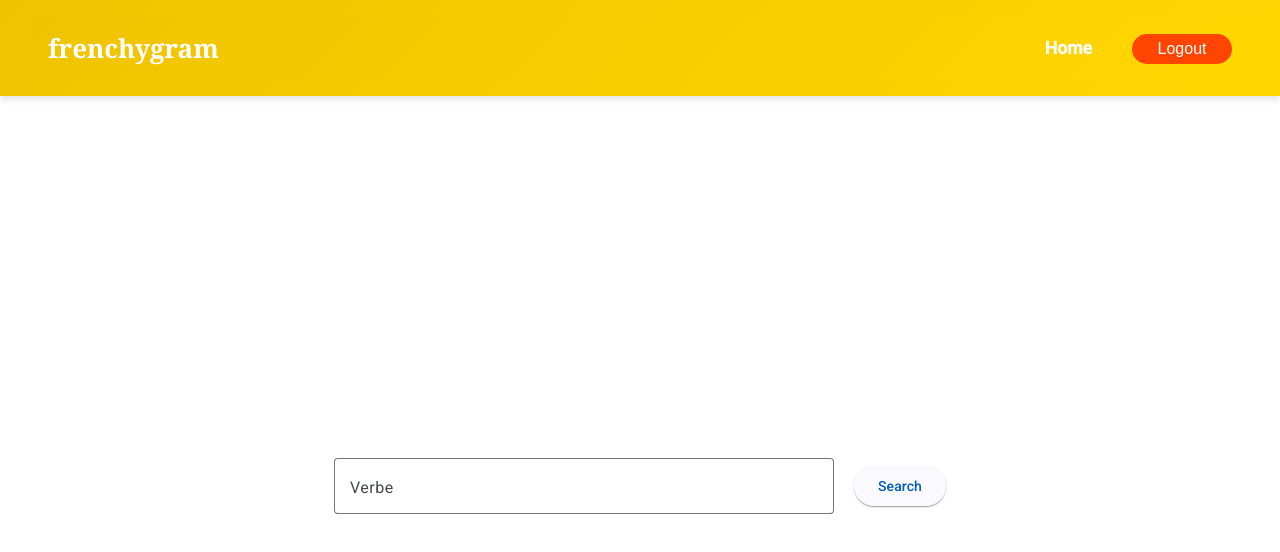
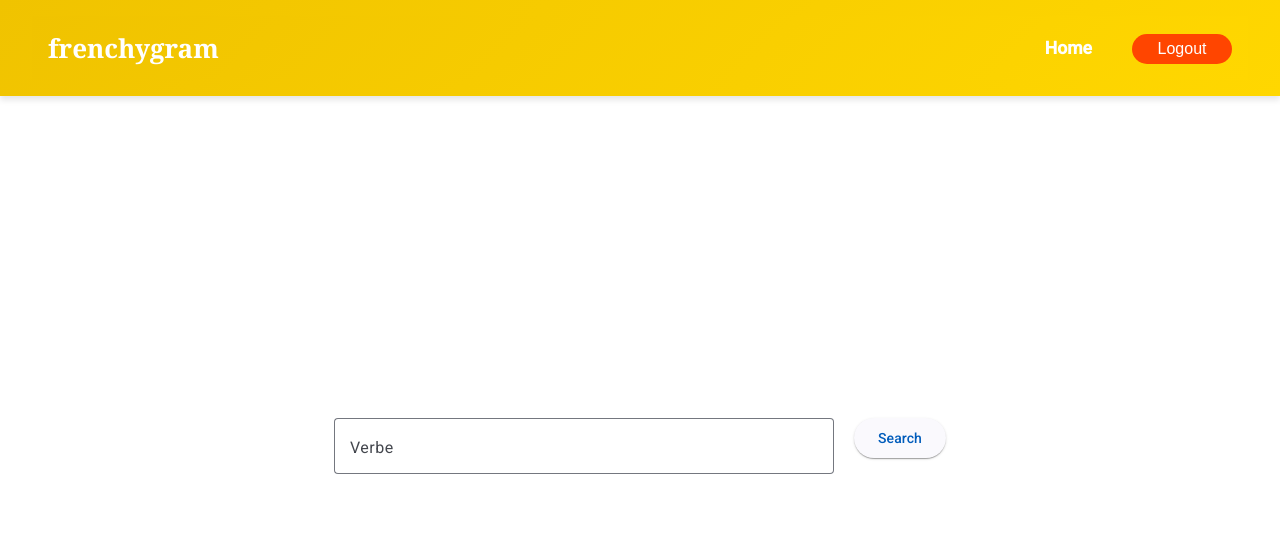
Before and after one commit to ksimali/frenchgram, an Angular app: page / in a window 1280 px wide. Shown: the top 552 px of the page. Built offline with nearby package versions, Linux system fonts and the light colour scheme; sample sign-in values are in the browser's storage.

Commit message:
Updata SearchComponent scss file : Add margin-bottom 15px to form-button

```diff
--- a/src/app/search/search.component.scss
+++ b/src/app/search/search.component.scss
@@ -2,7 +2,7 @@
     display: flex;
     justify-content: center;
     align-items: center;
-    height: 100vh; /* Full viewport height */
+    height: 90vh; /* Full viewport height */
 }
 form{
     display:flex;
@@ -17,7 +17,9 @@ mat-card-actions{
 
 }
 .search-button-container{
-    padding-top:8px;
-    align-items: center;
-
+    display: flex;
+    align-items: flex-start;
 }
+.form-button {
+    margin-bottom: 15px;
+}
```
